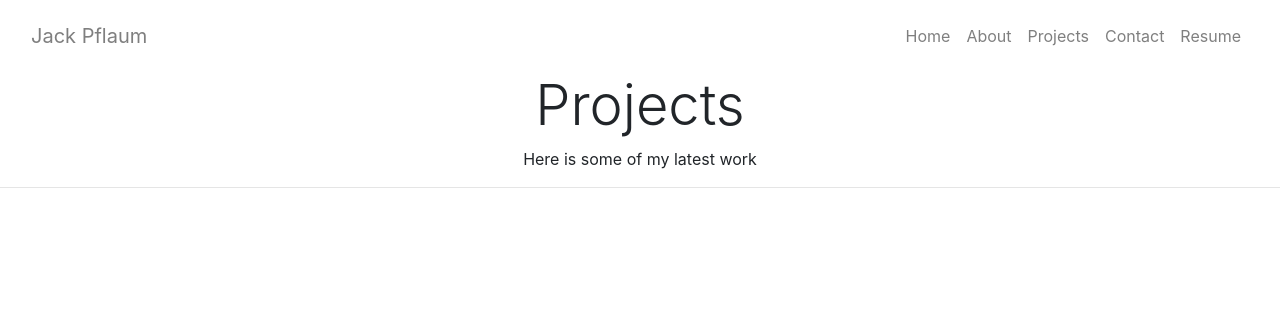
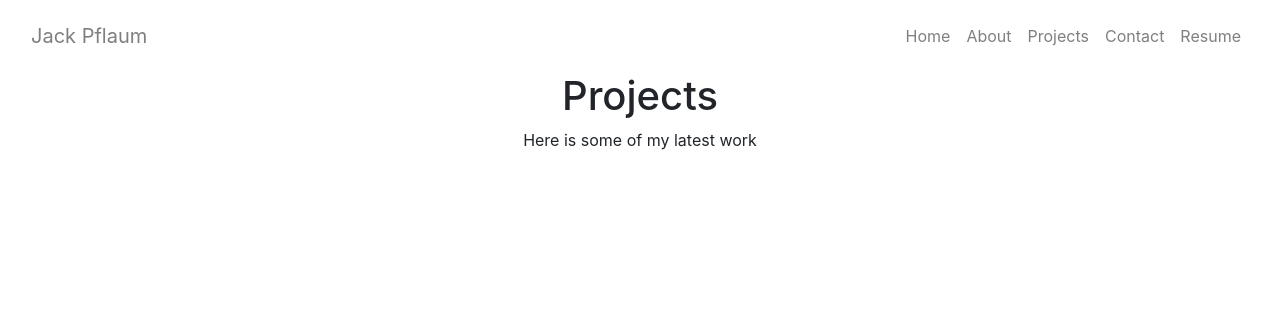
Before and after one commit to JackPflaum/MyPortfolioWebsite, a Django app: page /projects/ in a window 1280 px wide. Shown: the top 332 px of the page. Run offline with Django 4.2, Linux system fonts and the light colour scheme; data that the repository does not hold is empty.

Commit message:
changes to button in projects page

```diff
--- a/MyPortfolioWebsite/jacks_website/templates/projects.html
+++ b/MyPortfolioWebsite/jacks_website/templates/projects.html
@@ -7,9 +7,8 @@
 
 {% block content %}
 
-<h3 class="text-center display-4">Projects</h3>
+<h1 class="text-center">Projects</h1>
 <p class="text-center">Here is some of my latest work</p>
-<hr>
 <div class="container">
     <div class="row">
         {% for project in projects %}
@@ -22,7 +21,7 @@
                     <h3 class="card-title">{{ project.title }}</h3>
                     <p class="card-text text-justify">{{ project.brief_description }}</p>
                     <hr>
-                    <a href="{% url 'project_details' slug=project.slug %}" class="btn btn-outline-info">
+                    <a href="{% url 'project_details' slug=project.slug %}" class="btn btn-custom">
                         More details...</a>
                 </div>
             </div>
```
